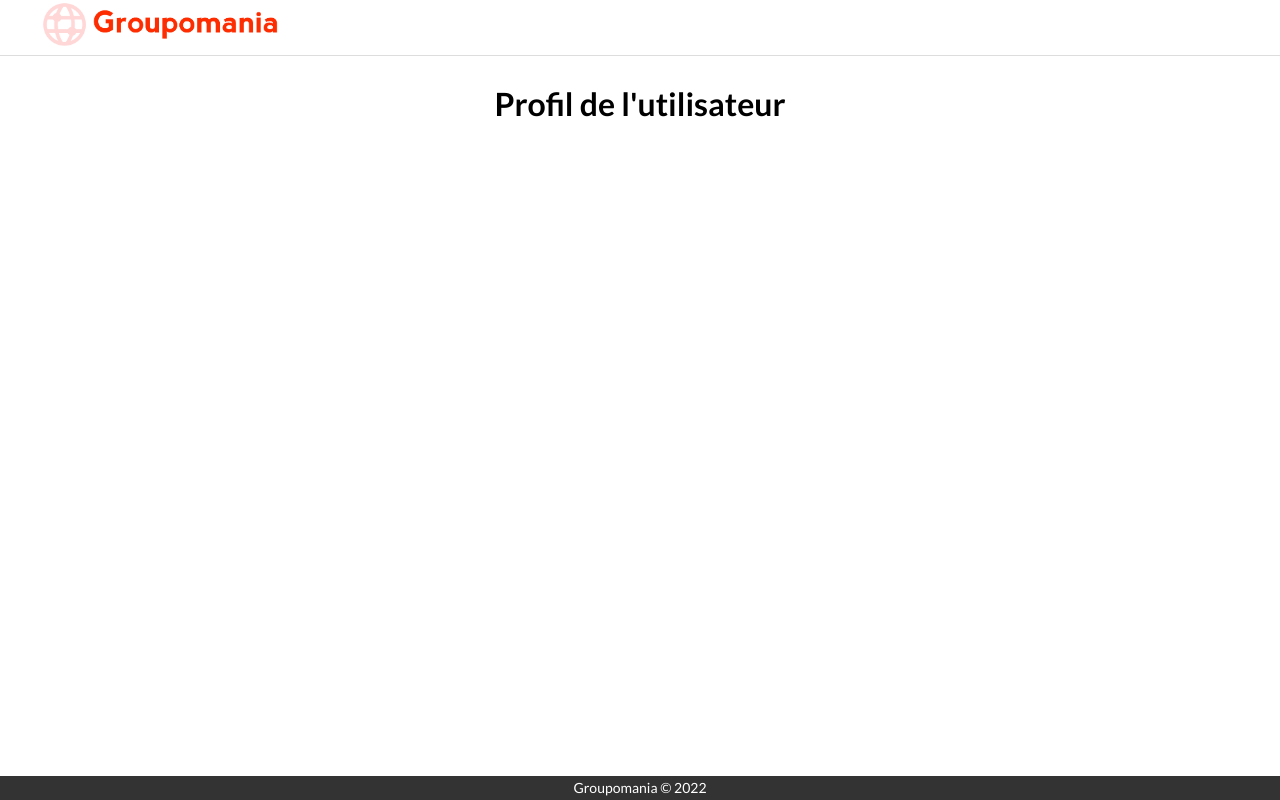
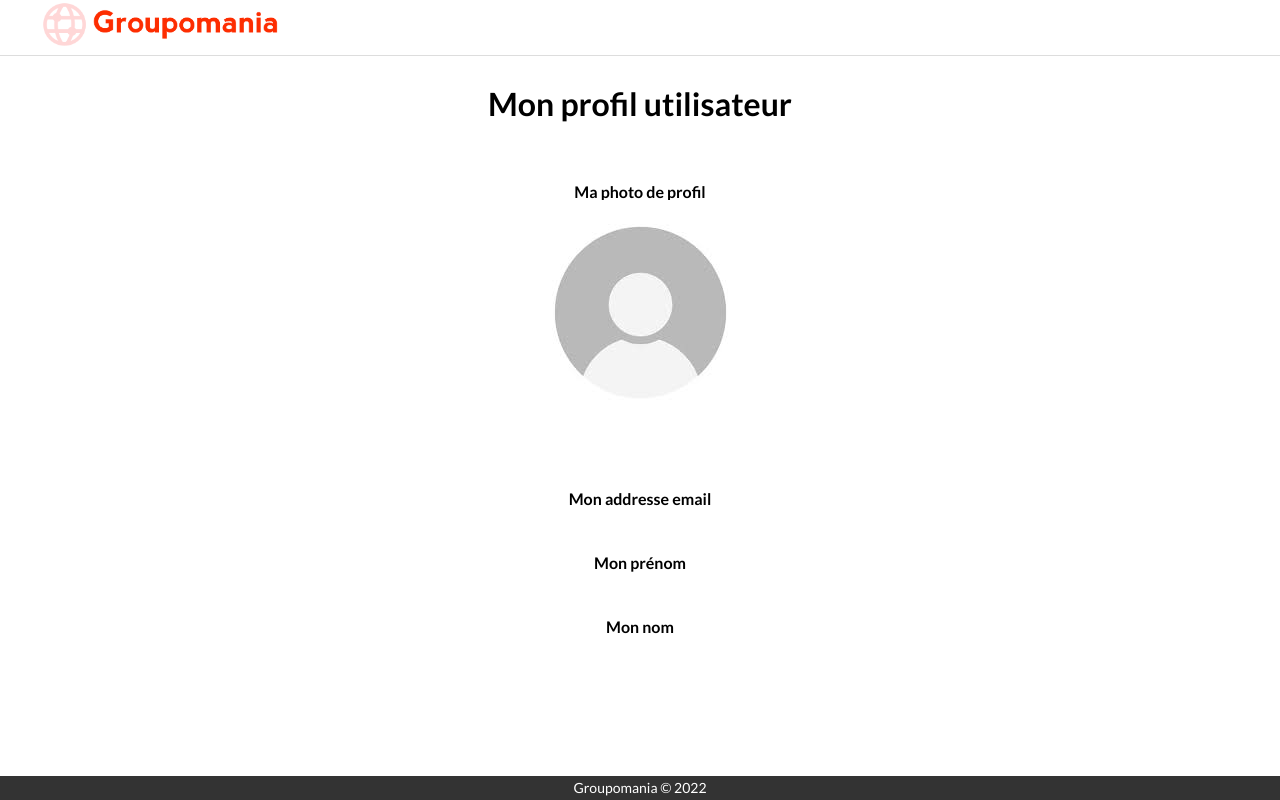
Before and after one commit to mlaversin/OC_7_Groupomania, a React (Create React App) app in the folder frontend/: page /profil in a window 1280 px wide. Built offline with nearby package versions, Linux system fonts and the light colour scheme; no server answers.

Commit message:
display user info in profile page

```diff
--- a/frontend/src/pages/Profile.js
+++ b/frontend/src/pages/Profile.js
@@ -1,10 +1,58 @@
-import React from 'react';
+import { useState, useEffect } from 'react';
+import { useNavigate } from 'react-router-dom';
+import profilPic from '../assets/profile-pic.png';
 
 export default function Profile() {
+  const navigate = useNavigate();
+  const [user, setUser] = useState();
+
+  useEffect(() => {
+    const token = JSON.parse(localStorage.getItem('token'));
+    const userId = JSON.parse(localStorage.getItem('userId'));
+
+    fetch(`${process.env.REACT_APP_API_URL}/api/user/${userId}`, {
+      method: 'get',
+      headers: {
+        Authorization: `Bearer ${token}`,
+      },
+    })
+      .then(res => {
+        if (res.status === 401) {
+          navigate('/auth');
+        } else {
+          return res.json();
+        }
+      })
+      .then(data => {
+        setUser(data);
+      })
+      .catch(err => console.log(err));
+  });
+
   return (
     <>
       <main className='profile-page'>
-        <h1>Profil de l'utilisateur</h1>
+        <h1>Mon profil utilisateur</h1>
+        <div className='field-container'>
+          <div className='picture-container'>
+            <div className='field-title'>Ma photo de profil</div>
+            <img src={profilPic} alt='utilisateur' />
+          </div>
+        </div>
+        <div className='info-container'>
+          <div className='field-container'>
+            <div className='field-title'>Mon addresse email</div>
+            <div className='field-content'>{user ? user.email : ''}</div>
+          </div>
+          <div className='field-container'>
+            <div className='field-title'>Mon prénom</div>
+            <div className='field-content'>{user ? user.firstname : ''}</div>
+          </div>
+          <div className='field-container'>
+            <div className='field-title'>Mon nom</div>
+            <div className='field-content'>{user ? user.lastname : ''}</div>
+          </div>
+        </div>
       </main>
     </>
   );
--- a/frontend/src/styles/pages/_profil.scss
+++ b/frontend/src/styles/pages/_profil.scss
@@ -0,0 +1,24 @@
+.profile-page {
+  display: flex;
+  flex-direction: column;
+  justify-content: center;
+  align-items: center;
+}
+
+.field-container {
+  margin: 2rem 0;
+}
+
+.field-content {
+  padding: 0.5rem 0;
+  text-align: center;
+}
+
+.avatar-container {
+  width: 10rem;
+}
+
+.field-title {
+  font-weight: bold;
+  text-align: center;
+}
```
Also changed, not shown: frontend/src/assets/profile-pic.png (added).
